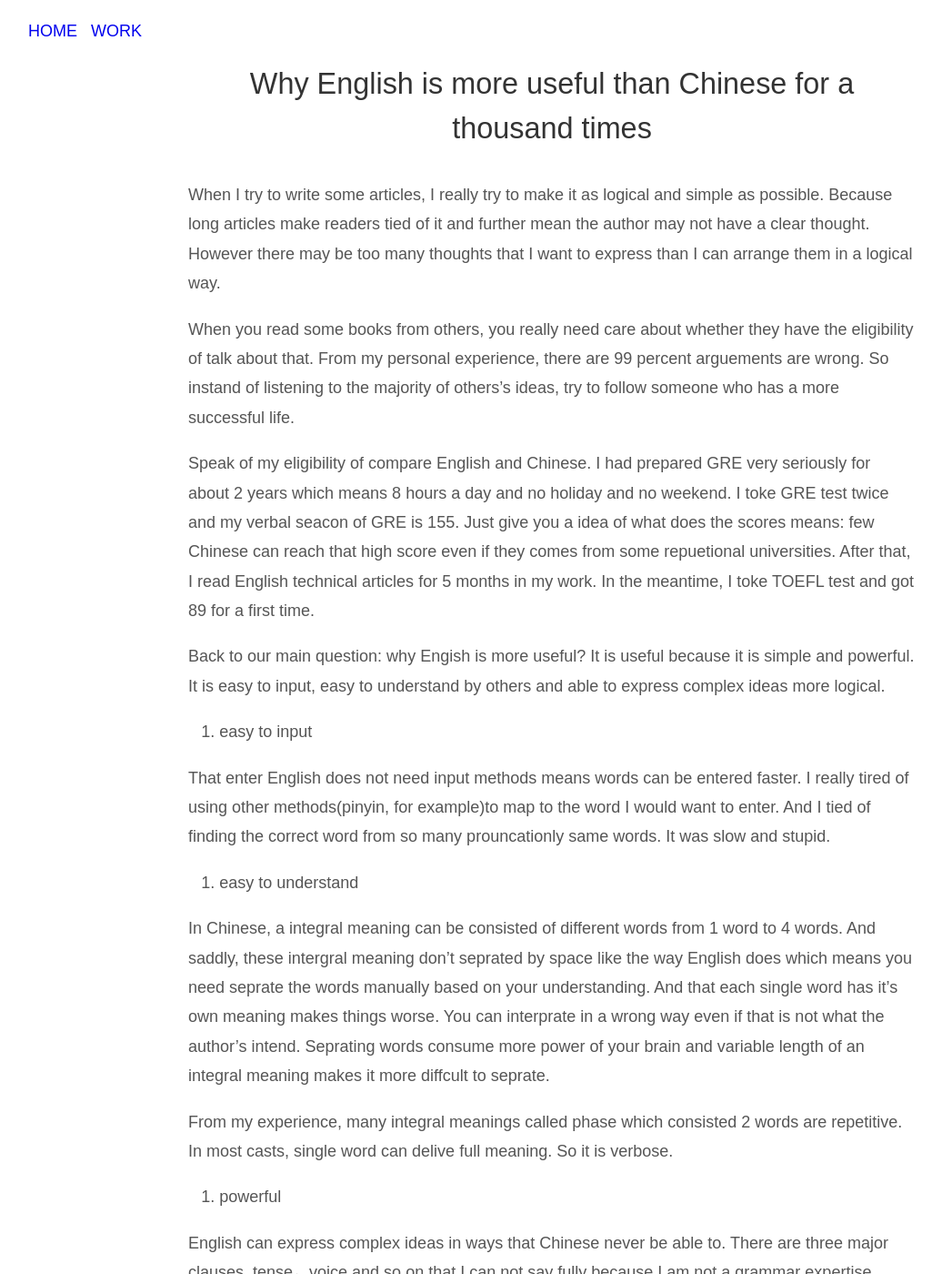
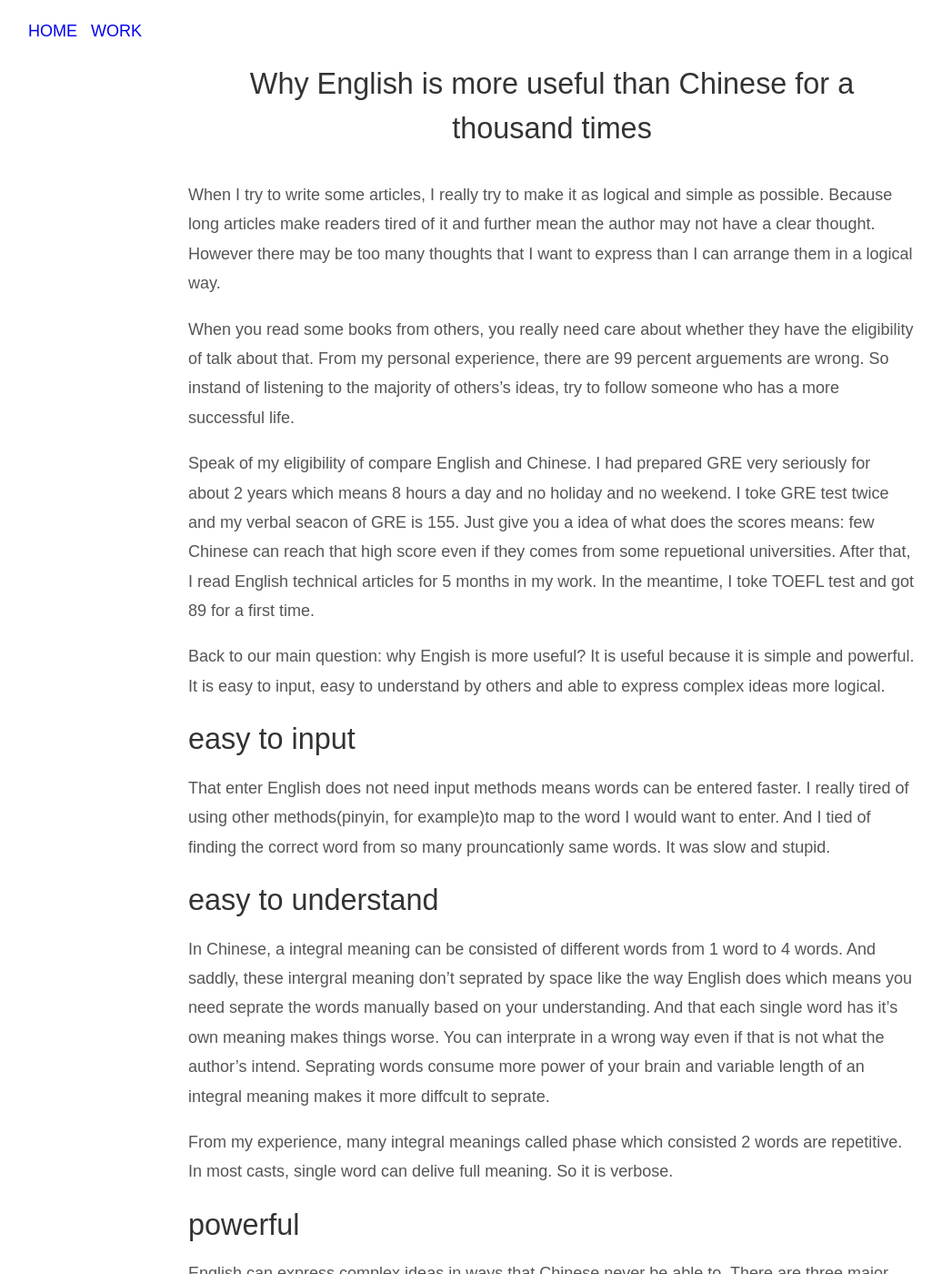
Before and after one commit to lixit/lixit.github.io, a Jekyll site: the page built from _posts/2019-2-2-English_is_useful.md, in a window 1280 px wide and 1400 px high. Shown: the whole window at 91% size, without its empty margins (33-1069 px from the left). Built offline with Jekyll 4.4.1, drawn with Linux system fonts in a browser that asks for light colours; some of the changed text lies outside the part shown.

Commit message:
change grammar errors

```diff
--- a/_posts/2019-2-2-English_is_useful.md
+++ b/_posts/2019-2-2-English_is_useful.md
@@ -3,7 +3,7 @@ layout: post
 title: Why English is more useful than Chinese for a thousand times
 ---
 
-When I try to write some articles, I really try to make it as logical and simple as possible. Because long articles make readers tied of it and further mean the author may not have a clear thought. However there may be too many thoughts that I want to express than I can arrange them in a logical way.
+When I try to write some articles, I really try to make it as logical and simple as possible. Because long articles make readers tired of it and further mean the author may not have a clear thought. However there may be too many thoughts that I want to express than I can arrange them in a logical way.
 
 When you read some books from others, you really need care about whether they have the eligibility of talk about that. From my personal experience, there are 99 percent arguements are wrong. So instand of listening to the majority of others's ideas, try to follow someone who has a more successful life.
 
```
Also changed, not shown: other parts of _posts/2019-2-2-English_is_useful.md (+4 -4 lines).
